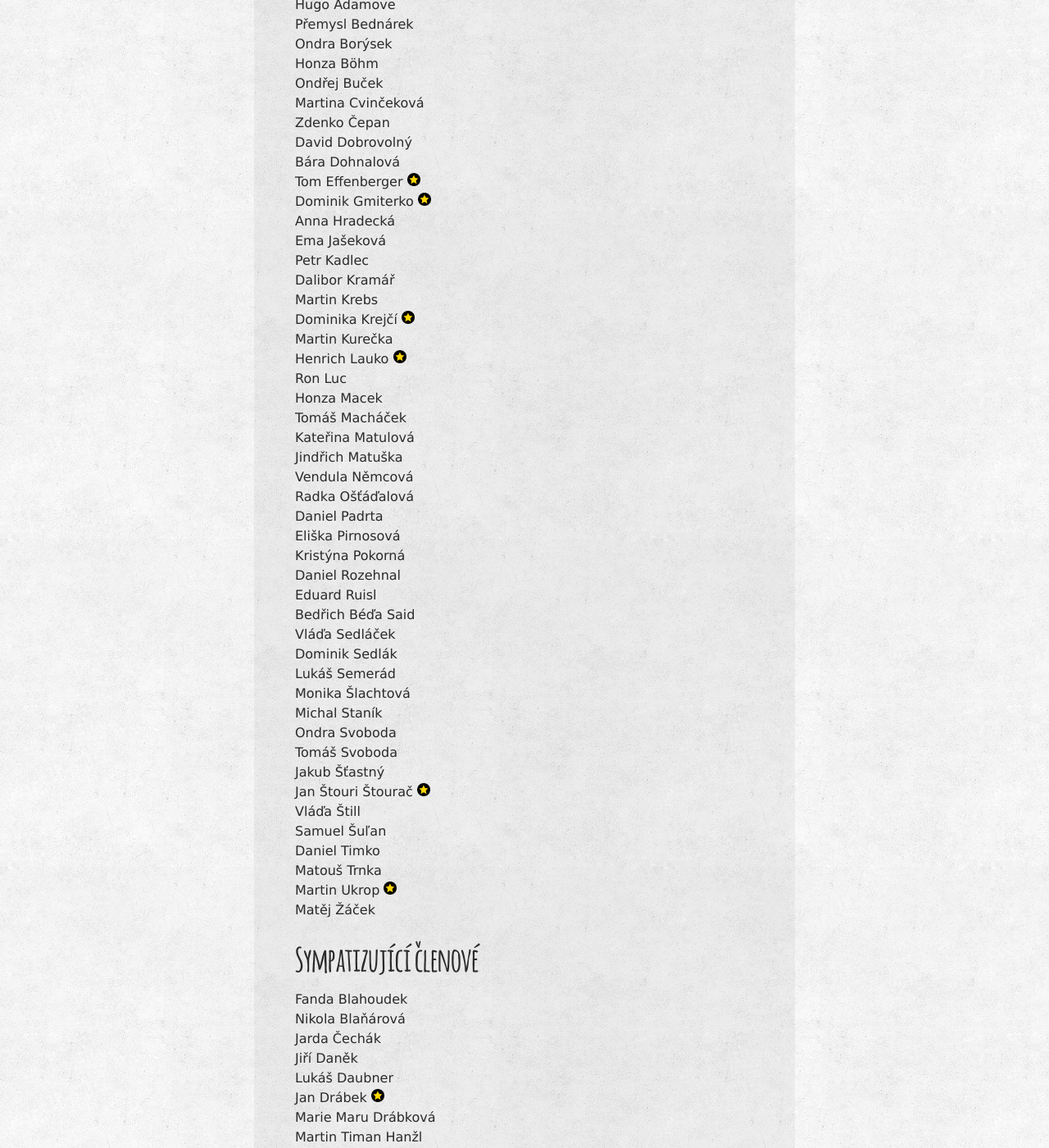
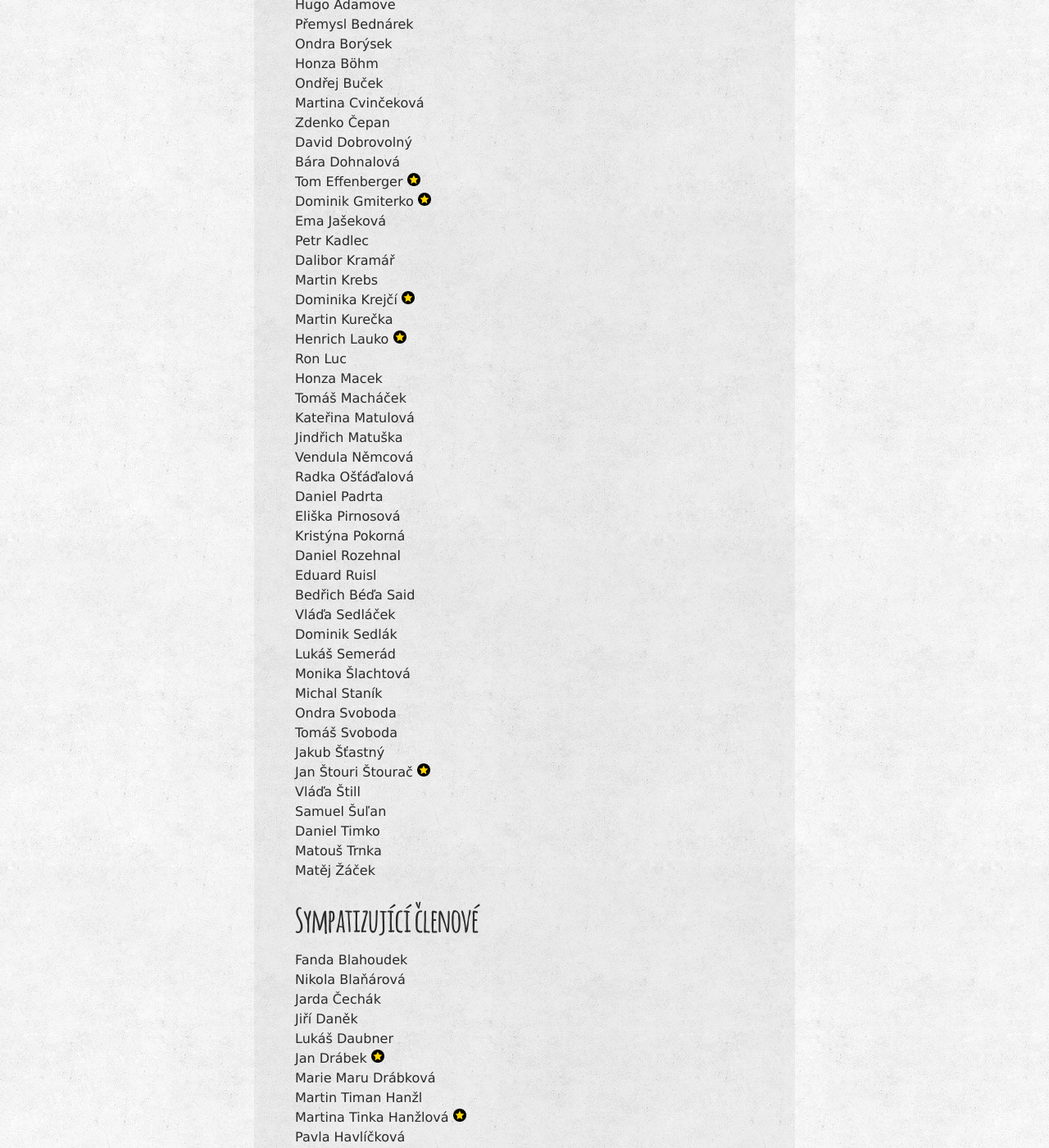
Before and after one commit to zverinec/zverinec-web, a Jekyll site: the page built from _pages/members.md, in a window 1280 px wide and 1400 px high, scrolled down 743 px. Shown: the whole window at 82% size. Built offline with Jekyll 4.4.1, drawn with Linux system fonts in a browser that asks for light colours; comment, search, counter and statistics services are not loaded; some of the changed text lies outside the part shown.

Commit message:
Make members sympathising

```diff
--- a/_pages/members.md
+++ b/_pages/members.md
@@ -26,7 +26,6 @@ David Dobrovolný<br/>
 Bára Dohnalová<br/>
 Tom Effenberger <img src="img/rad.png" class="rad" title="Řád přítele severské zvěře za hrdinský přínos KSI a stvoření NP hry" /><br/>
 Dominik Gmiterko <img src="img/rad.png" class="rad" title="Řád přítele severské zvěře za nejlepší univerzální výpomoc 2015/2016" /><br/>
-Anna Hradecká<br/>
 Ema Jašeková<br/>
 Petr Kadlec<br/>
 Dalibor Kramář<br/>
@@ -60,7 +59,6 @@ Vláďa Štill<br/>
 Samuel Šuľan<br/>
 Daniel Timko<br/>
 Matouš Trnka<br/>
-Martin Ukrop <img src="img/rad.png" class="rad" title="Řád přítele severské zvěře za organizaci FIORDu a InterSoBa" /><br/>
 Matěj Žáček<br/>
 
 
@@ -108,6 +107,7 @@ Petr Sojka<br/>
 Alexandra Stanová<br/>
 Eva Šmijáková<br/>
 Timotej Šujan<br/>
+Martin Ukrop <img src="img/rad.png" class="rad" title="Řád přítele severské zvěře za organizaci FIORDu a InterSoBa" /><br/>
 Jozef Vanický<br/>
 Gabika Véghová<br />
 Monika Vlachová<br/>
```
Also changed, not shown: other parts of _pages/members.md (+1 -0 lines).
